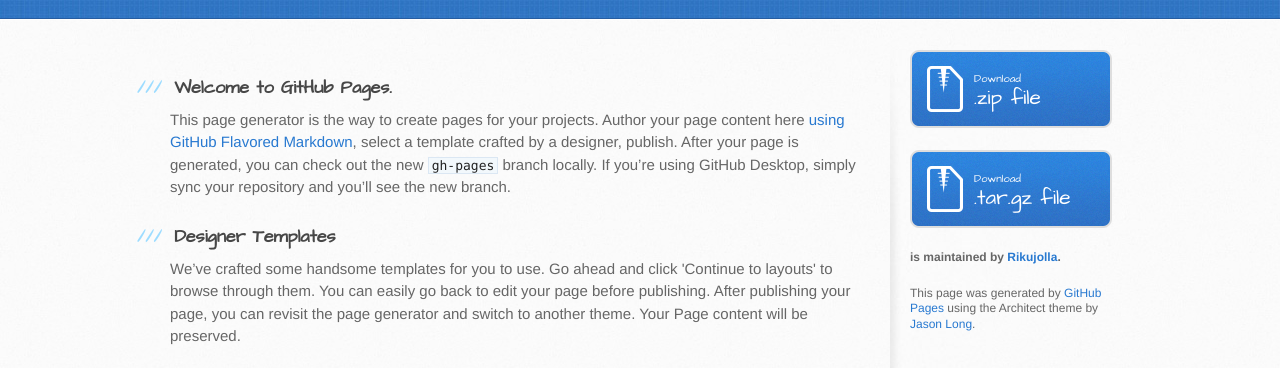
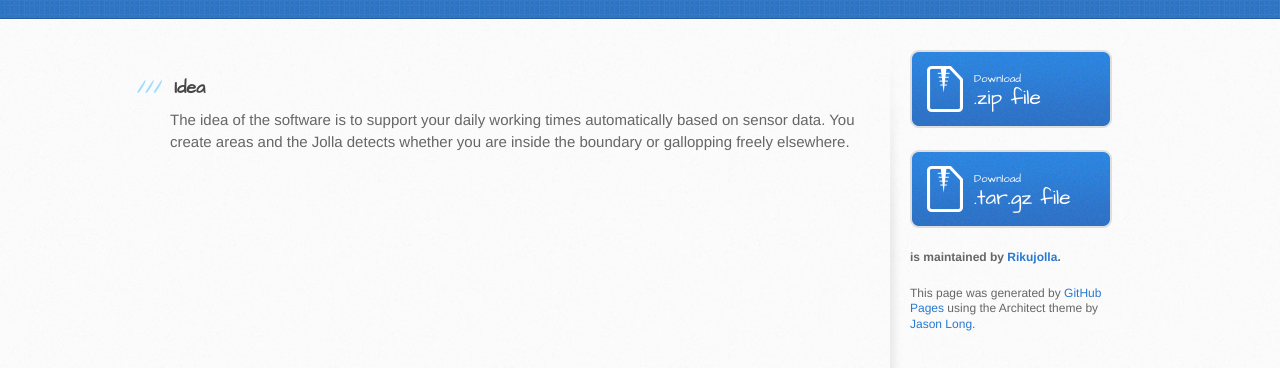
Before and after one commit to Rikujolla/oontoissa, a plain HTML site: page index.html in a window 1280 px wide. Shown: the part 432-800 px from the top of the page. Drawn offline with Linux system fonts and the light colour scheme.

Commit message:
first real

```diff
--- a/index.html
+++ b/index.html
@@ -28,16 +28,17 @@
     <div id="content-wrapper">
       <div class="inner clearfix">
         <section id="main-content">
+          <!---
           <h3>
 <a id="welcome-to-github-pages" class="anchor" href="#welcome-to-github-pages" aria-hidden="true"><span class="octicon octicon-link"></span></a>Welcome to GitHub Pages.</h3>
 
 <p>This page generator is the way to create pages for your projects. Author your page content here <a href="https://guides.github.com/features/mastering-markdown/">using GitHub Flavored Markdown</a>, select a template crafted by a designer, publish. After your page is generated, you can check out the new <code>gh-pages</code> branch locally. If you’re using GitHub Desktop, simply sync your repository and you’ll see the new branch.</p>
+-->
+<h3>
+<a id="designer-templates" class="anchor" href="#designer-templates" aria-hidden="true"><span class="octicon octicon-link"></span></a>Idea</h3>
 
-<h3>
-<a id="designer-templates" class="anchor" href="#designer-templates" aria-hidden="true"><span class="octicon octicon-link"></span></a>Designer Templates</h3>
-
-<p>We’ve crafted some handsome templates for you to use. Go ahead and click 'Continue to layouts' to browse through them. You can easily go back to edit your page before publishing. After publishing your page, you can revisit the page generator and switch to another theme. Your Page content will be preserved.</p>
-
+<p>The idea of the software is to support your daily working times automatically based on sensor data. You create areas and the Jolla detects whether you are inside the boundary or gallopping freely elsewhere.</p>
+<!---
 <h3>
 <a id="creating-pages-manually" class="anchor" href="#creating-pages-manually" aria-hidden="true"><span class="octicon octicon-link"></span></a>Creating pages manually</h3>
 
@@ -52,6 +53,7 @@
 <a id="support-or-contact" class="anchor" href="#support-or-contact" aria-hidden="true"><span class="octicon octicon-link"></span></a>Support or Contact</h3>
 
 <p>Having trouble with Pages? Check out our <a href="https://help.github.com/pages">documentation</a> or <a href="https://github.com/contact">contact support</a> and we’ll help you sort it out.</p>
+        -->
         </section>
 
         <aside id="sidebar">
```
